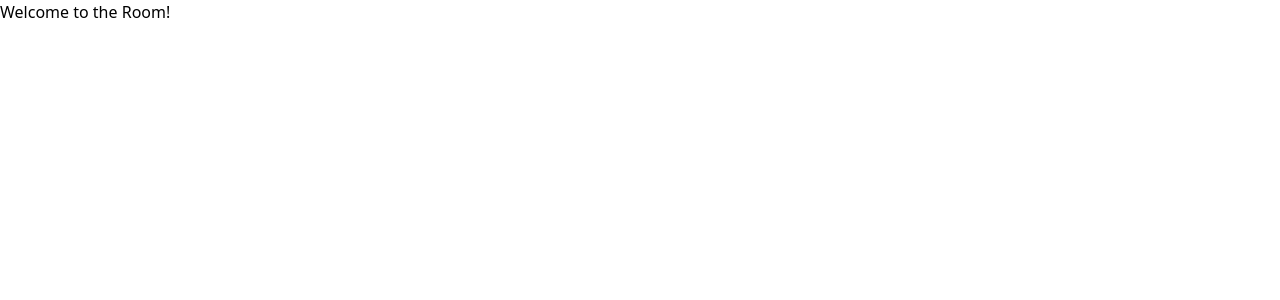
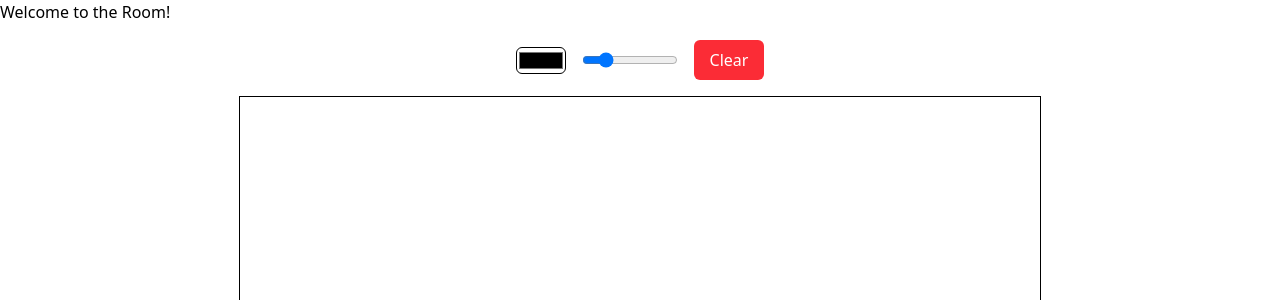
Before and after one commit to PRINCEjain0/sketchrace, a Next.js app: page /room/1 in a window 1280 px wide. Shown: the top 300 px of the page. Built offline with nearby package versions, Linux system fonts and the light colour scheme; no server answers.

Commit message:
canvas added

```diff
--- a/app/(routes)/room/[roomId]/page.jsx
+++ b/app/(routes)/room/[roomId]/page.jsx
@@ -2,26 +2,39 @@
 import { useState, useEffect } from "react";
 import { useParams } from "next/navigation";
 import { io } from "socket.io-client";
+import Canvas from "@/components/parts/canvas";
 
 export default function RoomPage() {
   const { roomId } = useParams();
+  const [socket, setSocket] = useState(null);
 
   useEffect(() => {
     if (!roomId) return;
-    const socket = io("http://localhost:4000");
 
-    socket.on("connect", () => {
+    const newSocket = io("http://localhost:4000");
+
+    newSocket.on("connect", () => {
       console.log("connected to server");
-      console.log("id ", socket.id);
-      socket.emit("join", roomId);
+      console.log("id ", newSocket.id);
+      newSocket.emit("join", roomId);
     });
-    socket.on("user joined", (data) => {
+
+    newSocket.on("user joined", (data) => {
       console.log("user joined", data);
     });
+
+    setSocket(newSocket);
+
     return () => {
-      socket.disconnect();
+      newSocket.disconnect();
+      console.log("Socket disconnected");
     };
-  }, []);
+  }, [roomId]);
 
-  return <div>Welcome to the Room!</div>;
+  return (
+    <div>
+      Welcome to the Room!
+      {socket && <Canvas socket={socket} roomId={roomId} />}
+    </div>
+  );
 }
--- /dev/null
+++ b/components/parts/canvas.js
@@ -0,0 +1,140 @@
+"use client";
+import { useEffect, useRef, useState } from "react";
+
+export default function Canvas({ socket, roomId }) {
+  const canvasRef = useRef(null);
+  const ctxRef = useRef(null);
+  const [isDrawing, setIsDrawing] = useState(false);
+  const [brushColor, setBrushColor] = useState("#000000");
+  const [brushSize, setBrushSize] = useState(5);
+
+  useEffect(() => {
+    const canvas = canvasRef.current;
+    canvas.width = 800;
+    canvas.height = 600;
+
+    const ctx = canvas.getContext("2d");
+    ctxRef.current = ctx;
+    ctx.fillStyle = "#fff";
+    ctx.fillRect(0, 0, canvas.width, canvas.height);
+
+    socket.on("drawing", ({ prevX, prevY, x, y, brushColor, brushSize }) => {
+      const ctx = ctxRef.current;
+      ctx.beginPath();
+      ctx.moveTo(prevX, prevY);
+      ctx.lineTo(x, y);
+      ctx.strokeStyle = brushColor;
+      ctx.lineWidth = brushSize;
+      ctx.stroke();
+      ctx.closePath();
+    });
+
+    socket.on("clear-canvas", () => {
+      clearCanvas();
+    });
+
+    return () => {
+      socket.off("drawing");
+      socket.off("clear-canvas");
+    };
+  }, [socket]);
+
+  const getMousePos = (e) => {
+    const rect = canvasRef.current.getBoundingClientRect();
+    return {
+      x: e.clientX - rect.left,
+      y: e.clientY - rect.top,
+    };
+  };
+
+  const startDrawing = (e) => {
+    const { x, y } = getMousePos(e);
+    setIsDrawing(true);
+    const ctx = ctxRef.current;
+
+    ctx.beginPath();
+    ctx.moveTo(x, y);
+    ctx.strokeStyle = brushColor;
+    ctx.lineWidth = brushSize;
+
+    ctx.prevX = x;
+    ctx.prevY = y;
+  };
+
+  const draw = (e) => {
+    if (!isDrawing) return;
+
+    const { x, y } = getMousePos(e);
+    const ctx = ctxRef.current;
+
+    ctx.lineTo(x, y);
+    ctx.stroke();
+
+    socket.emit("drawing", {
+      roomId,
+      prevX: ctx.prevX,
+      prevY: ctx.prevY,
+      x,
+      y,
+      brushColor,
+      brushSize,
+    });
+
+    ctx.prevX = x;
+    ctx.prevY = y;
+  };
+
+  const stopDrawing = () => {
+    setIsDrawing(false);
+    ctxRef.current.closePath();
+  };
+
+  const clearCanvas = () => {
+    const canvas = canvasRef.current;
+    const ctx = ctxRef.current;
+    ctx.clearRect(0, 0, canvas.width, canvas.height);
+    ctx.fillStyle = "#fff";
+    ctx.fillRect(0, 0, canvas.width, canvas.height);
+  };
+
+  const handleClearCanvas = () => {
+    clearCanvas();
+    socket.emit("clear-canvas", roomId);
+  };
+
+  return (
+    <div className="p-4 space-y-4 flex flex-col justify-center items-center ">
+      <div className="flex items-center space-x-4">
+        <input
+          type="color"
+          value={brushColor}
+          onChange={(e) => setBrushColor(e.target.value)}
+          className="border rounded-md"
+        />
+        <input
+          type="range"
+          min="1"
+          max="20"
+          value={brushSize}
+          onChange={(e) => setBrushSize(e.target.value)}
+          className="w-24"
+        />
+        <button
+          onClick={handleClearCanvas}
+          className="bg-red-500 text-white px-4 py-2 rounded-md"
+        >
+          Clear
+        </button>
+      </div>
+
+      <canvas
+        ref={canvasRef}
+        onMouseDown={startDrawing}
+        onMouseMove={draw}
+        onMouseUp={stopDrawing}
+        onMouseLeave={stopDrawing}
+        style={{ border: "1px solid black", cursor: "crosshair" }}
+      />
+    </div>
+  );
+}
```
